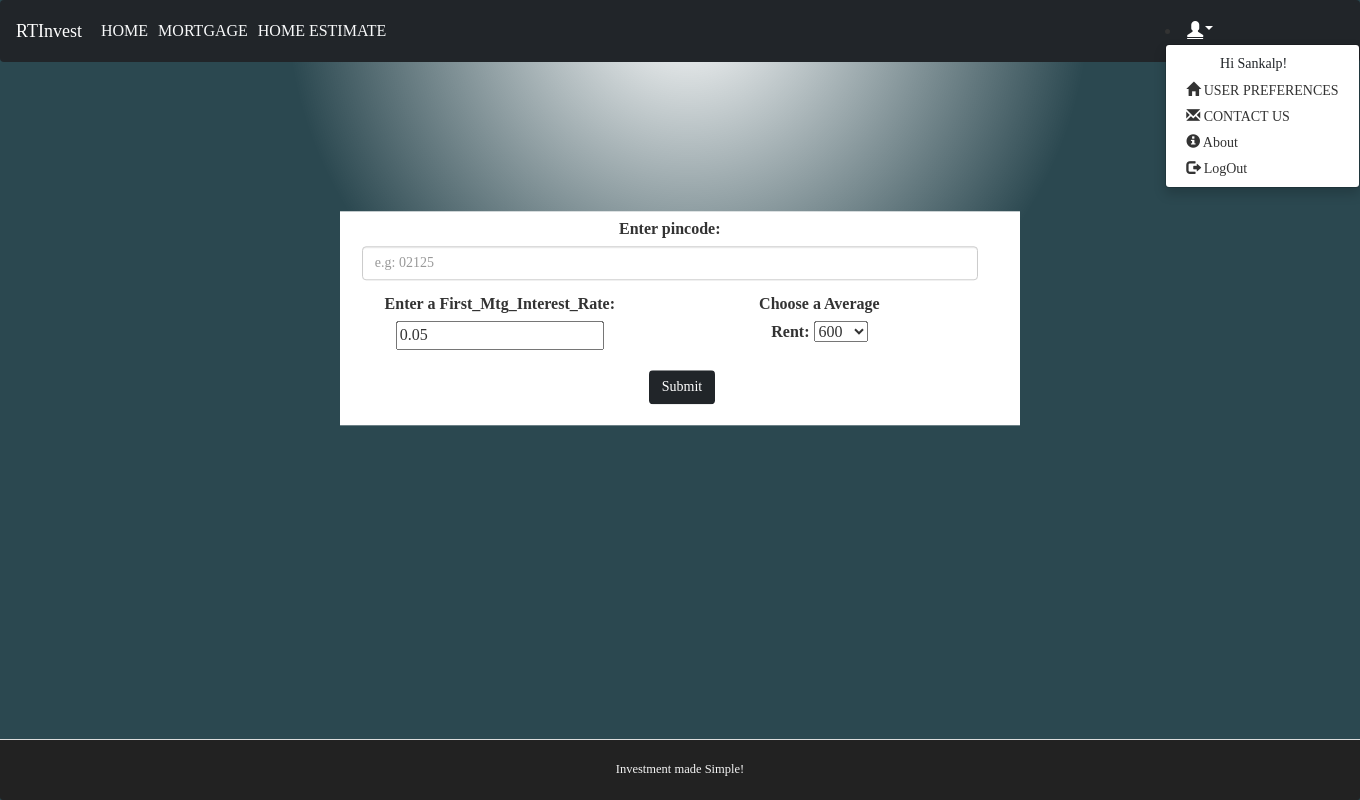
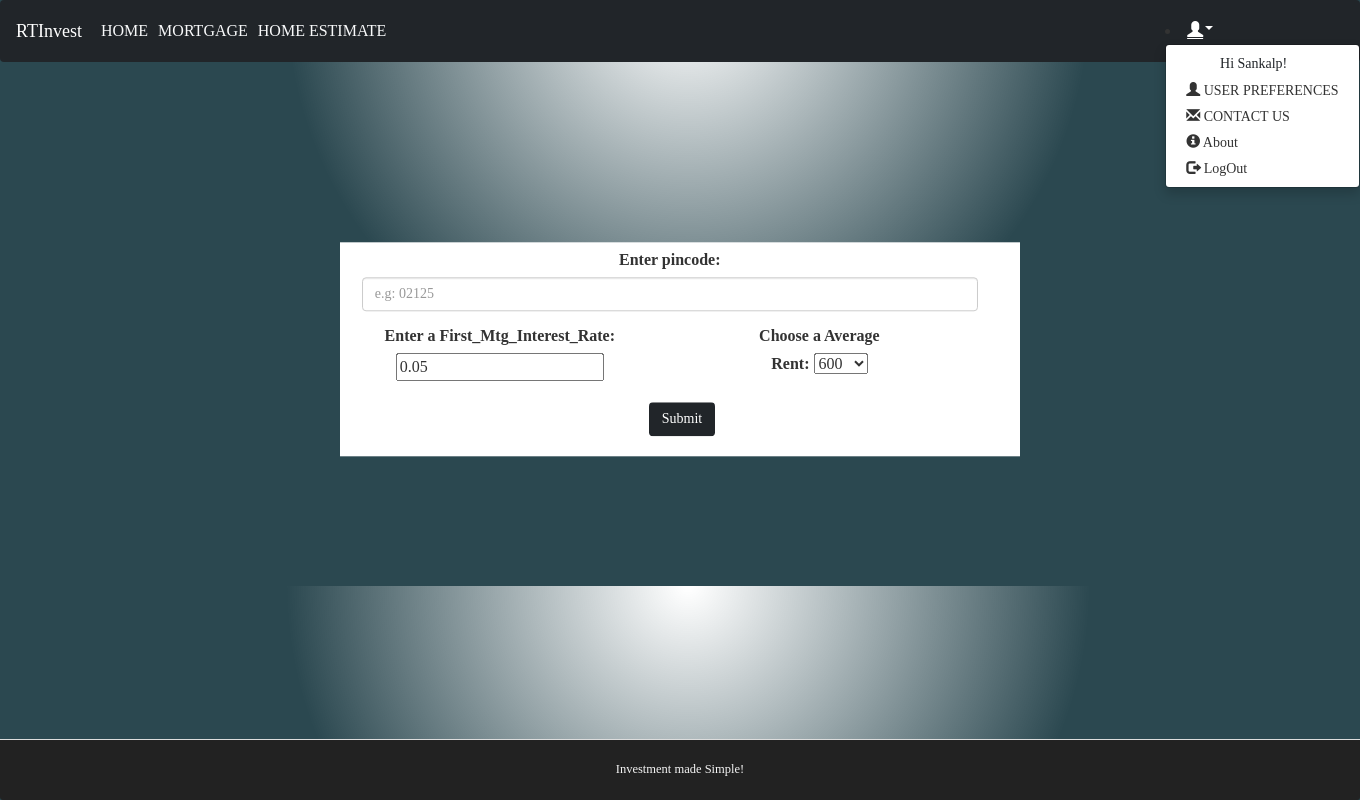
Before and after one commit to Sankalp-Vaish/CS682, a Django app: page /mortgage/ in a window 1360 px wide, after a click that opens the changed part; the page is wider, and only the part inside the window is pictured. Run offline with Django 4.2, Linux system fonts and the light colour scheme; a user stored in the database is signed in; data comes from the database, SQL or seed files in the repository; both versions use the stored data as it was after the commit; some libraries are stand-ins or nearby versions.

Commit message:
structure change

```diff
--- a/app/static/app.js
+++ b/app/static/app.js
@@ -114,88 +114,7 @@ function handleLocationError(browserHasGeolocation, infoWindow, pos) {
 
 window.initMap_cp = initMap_cp;
 
-function initMap() {
-  console.log("118");
-  console.log("1");
-  const latvalues = document.getElementsByClassName("lat-value");
-  const lonvalues = document.getElementsByClassName("lon-value");
-  console.log("2");
-  let coordinates = [];
 
-  for (let i=0; i<latvalues.length; i++) {
-    coordinates.push([latvalues[i].attributes.value.value, lonvalues[i].attributes.value.value]);
-    console.log([latvalues[i].attributes.value.value, lonvalues[i].attributes.value.value]);
-  }
-  console.log(coordinates);
-  const map = new google.maps.Map(document.getElementById("map-home-estimate"), {
-    center: { lat: parseFloat(coordinates[0][0]), lng: parseFloat(coordinates[0][1]) },
-    zoom: 10,
-    mapTypeControl: false,
-  });
-  const input = document.getElementById("pac-input");
-  const options = {
-    fields: ["formatted_address", "geometry", "name"],
-    strictBounds: false,
-    types: ["address"],
-  };
-  console.log("130");
-  const autocomplete = new google.maps.places.Autocomplete(input, options);
-
-  const marker = new google.maps.Marker({
-    map,
-    anchorPoint: new google.maps.Point(0, -29),
-  });
-  console.log("137");
-  for (let i = 0; i < coordinates.length; i++) {
-    const coordinate = coordinates[i];
-    console.log(coordinate);
-    new google.maps.Marker({
-      map,
-      //anchorPoint: new google.maps.Point(0, -29),
-      position: { lat: parseFloat(coordinate[0]), lng: parseFloat(coordinate[1]) },
-      title: i.toString(),
-      label: i.toString(),
-    });
-    map.setZoom(13);
-    //var myLatlng = new google.maps.LatLng(parseFloat(coordinate[0]),parseFloat(coordinate[1]));
-    //marker.setPosition(myLatlng);
-    //marker.setVisible(true);
-    //marker.setMap(map);
-  }
-
-
-
-  autocomplete.addListener("place_changed", () => {
-    marker.setVisible(false);
-
-    const place = autocomplete.getPlace();
-
-    if (!place.geometry || !place.geometry.location) {
-      // User entered the name of a Place that was not suggested and
-      // pressed the Enter key, or the Place Details request failed.
-      window.alert("No details available for input: '" + place.name + "'");
-      return;
-    }
-    console.log("149");
-    // If the place has a geometry, then present it on a map.
-    if (place.geometry.viewport) {
-      map.fitBounds(place.geometry.viewport);
-    } else {
-      map.setCenter(place.geometry.location);
-      map.setZoom(10);
-    }
-
-
-    //marker.setPosition(place.geometry.location);
-    // console.log(place.geometry.location.lat(), place.geometry.location.lng());
-    //marker.setVisible(true);
-    // infowindowContent.children["place-name"].textContent = place.name;
-    // infowindowContent.children["place-address"].textContent = place.formatted_address;
-    // infowindow.open(map, marker);
-    //marker.setMap(map);
-    //initMapHomeEstimate()
-  });
-}
 
 function functionx(){
   console.log("ITs Here");
@@ -205,69 +124,6 @@ function functionx(){
 
 
 
-
-
-// let slideIndex = 1
-// showSlides(slideIndex);
-
-// // Next/previous controls
-// function plusSlides(n) {
-//   showSlides(slideIndex += n);
-// }
-
-// // Thumbnail image controls
-// function currentSlide(n) {
-//   showSlides(slideIndex = n);
-// }
-
-// function showSlides(n) {
-//   let i;
-//   let slides = document.getElementsByClassName("mySlides");
-//   let dots = document.getElementsByClassName("dot");
-//   if (n > slides.length) {slideIndex = 1}
-//   if (n < 1) {slideIndex = slides.length}
-//   for (i = 0; i < slides.length; i++) {
-//     slides[i].style.display = "none";
-//   }
-//   for (i = 0; i < dots.length; i++) {
-//     dots[i].className = dots[i].className.replace(" active", "");
-//   }
-//   slides[slideIndex-1].style.display = "block";
-//   dots[slideIndex-1].className += " active";
-// }
-
-
-$(document).ready(function(){
-  //console.log("in1");
-  $("marquee img").mouseenter(function(){
-    i=this.id;
-    $("#"+String(i)).animate({height: '200px'});
-    console.log("in");
-  });
-});
-
-
-$(document).ready(function(){
-  $("marquee img").mouseleave(function(){
-    i=this.id;
-    $("#"+String(i)).animate({height: '150px'});
-
-  });
-});
-
-
-$(document).ready(function(){
-  $(".result").each(function(i, obj){
-    if ($(obj).text() >0){
-      $(obj).css({"color": "green"})
-    }
-    else{
-      $(obj).css({"color": "red"})
-      $(obj).parent().css({"font-weight": "bold"})
-    }
-  });
-
-});
 
 
 // current location map
--- /dev/null
+++ b/app/static/house_details.js
@@ -0,0 +1,31 @@
+$(document).ready(function(){
+    //console.log("in1");
+    $("marquee img").mouseenter(function(){
+      i=this.id;
+      $("#"+String(i)).animate({height: '200px'});
+      console.log("in");
+    });
+  });
+
+
+  $(document).ready(function(){
+    $("marquee img").mouseleave(function(){
+      i=this.id;
+      $("#"+String(i)).animate({height: '150px'});
+
+    });
+  });
+
+
+  $(document).ready(function(){
+    $(".result").each(function(i, obj){
+      if ($(obj).text() >0){
+        $(obj).css({"color": "green"})
+      }
+      else{
+        $(obj).css({"color": "red"})
+        $(obj).parent().css({"font-weight": "bold"})
+      }
+    });
+
+  });
--- /dev/null
+++ b/app/static/mortgage.js
@@ -0,0 +1,84 @@
+function initMap() {
+    console.log("118");
+    console.log("1");
+    const latvalues = document.getElementsByClassName("lat-value");
+    const lonvalues = document.getElementsByClassName("lon-value");
+    console.log("2");
+    let coordinates = [];
+
+    for (let i=0; i<latvalues.length; i++) {
+      coordinates.push([latvalues[i].attributes.value.value, lonvalues[i].attributes.value.value]);
+      console.log([latvalues[i].attributes.value.value, lonvalues[i].attributes.value.value]);
+    }
+    console.log(coordinates);
+    const map = new google.maps.Map(document.getElementById("map-home-estimate"), {
+      center: { lat: parseFloat(coordinates[0][0]), lng: parseFloat(coordinates[0][1]) },
+      zoom: 10,
+      mapTypeControl: false,
+    });
+    const input = document.getElementById("pac-input");
+    const options = {
+      fields: ["formatted_address", "geometry", "name"],
+      strictBounds: false,
+      types: ["address"],
+    };
+    console.log("130");
+    const autocomplete = new google.maps.places.Autocomplete(input, options);
+
+    const marker = new google.maps.Marker({
+      map,
+      anchorPoint: new google.maps.Point(0, -29),
+    });
+    console.log("137");
+    for (let i = 0; i < coordinates.length; i++) {
+      const coordinate = coordinates[i];
+      console.log(coordinate);
+      new google.maps.Marker({
+        map,
+        //anchorPoint: new google.maps.Point(0, -29),
+        position: { lat: parseFloat(coordinate[0]), lng: parseFloat(coordinate[1]) },
+        title: i.toString(),
+        label: i.toString(),
+      });
+      map.setZoom(13);
+      //var myLatlng = new google.maps.LatLng(parseFloat(coordinate[0]),parseFloat(coordinate[1]));
+      //marker.setPosition(myLatlng);
+      //marker.setVisible(true);
+      //marker.setMap(map);
+    }
+
+
+
+    autocomplete.addListener("place_changed", () => {
+      marker.setVisible(false);
+
+      const place = autocomplete.getPlace();
+
+      if (!place.geometry || !place.geometry.location) {
+        // User entered the name of a Place that was not suggested and
+        // pressed the Enter key, or the Place Details request failed.
+        window.alert("No details available for input: '" + place.name + "'");
+        return;
+      }
+      console.log("149");
+      // If the place has a geometry, then present it on a map.
+      if (place.geometry.viewport) {
+        map.fitBounds(place.geometry.viewport);
+      } else {
+        map.setCenter(place.geometry.location);
+        map.setZoom(10);
+      }
+
+
+      //marker.setPosition(place.geometry.location);
+      // console.log(place.geometry.location.lat(), place.geometry.location.lng());
+      //marker.setVisible(true);
+      // infowindowContent.children["place-name"].textContent = place.name;
+      // infowindowContent.children["place-address"].textContent = place.formatted_address;
+      // infowindow.open(map, marker);
+      //marker.setMap(map);
+      //initMapHomeEstimate()
+    });
+  }
+
+  //window.initMap = initMap;
--- a/app/static/myfirst.css
+++ b/app/static/myfirst.css
@@ -89,7 +89,7 @@
 .gradient-background {
   /*background: linear-gradient(60deg, rgba(1 127 164), rgba(241, 240, 221, 0));*/
   background: radial-gradient(401px at 50.6% -0.3%, rgba(255, 255, 255, 0.31) 1.2%, rgb(43 72 80) 100.2%);
-  height: 100vh;
+  height: 100%;
   width: 100vw;
 }
 .user_card {
@@ -163,7 +163,7 @@
   width: 100%;
   top: 0;
   /* flex: 0 0 50px; */
-  margin-bottom: -4%;
+  margin-bottom: 5%;
 }
 
 
@@ -177,8 +177,12 @@ body {
   font-size: 16px;
   display: flex;
   flex-direction: column;
-  min-height: 100vh;
+  min-height: 100%;
   overflow-x: hidden;
+  margin: 0;
+  background-repeat: no-repeat;
+  background-attachment: fixed;
+
 }
 
 #form-title{
@@ -344,48 +318,7 @@ body {
 
 * {box-sizing:border-box}
 
-/* Slideshow container */
-.slideshow-container {
-  /* max-width: 1000px; */
-  position: relative;
-  margin: auto;
-}
 
-/* Hide the images by default */
-.mySlides {
-  display: none;
-}
-
-/* Next & previous buttons */
-.prev, .next {
-  cursor: pointer;
-  position: absolute;
-  top: 50%;
-  width: auto;
-  margin-top: -22px;
-  padding: 16px;
-  color: white;
-  font-weight: bold;
-  font-size: 18px;
-  transition: 0.6s ease;
-  border-radius: 0 3px 3px 0;
-  user-select: none;
-}
-
-/* Position the "next button" to the right */
-.next {
-  right: 635px;
-  border-radius: 3px 0 0 3px;
-}
-
-/* On hover, add a black background color with a little bit see-through */
-.prev:hover, .next:hover {
-  background-color: rgba(0,0,0,0.8);
-}
-
-.active, .dot:hover {
-  background-color: #717171;
-}
 
 .main_b {
 
--- a/app/templates/mortgage.html
+++ b/app/templates/mortgage.html
@@ -76,7 +76,7 @@
           <div class="d-flex justify-content-center h-100">
             <div id="pac-container" class="searchbar" style="position: absolute; top:2%;">
                 <input class="search_input" name="address" id="pac-input" type="text" placeholder="Enter a location" />
-                <a href="" class="search_icon"><i class="fas fa-search" style='font-size:18px;color:rgb(255, 255, 255)'></i></a>
+                <a class="search_icon"><i class="fas fa-search" style='font-size:18px;color:rgb(255, 255, 255)'></i></a>
             </div>
           </div>
         </div>
--- a/app/templates/test3.html
+++ b/app/templates/test3.html
@@ -128,7 +128,7 @@
           <div class="d-flex justify-content-center h-100">
             <div id="pac-container" class="searchbar" style="position: absolute; top:2%;">
                 <input class="search_input" name="address" id="pac-input" type="text" placeholder="Enter a location" />
-                <a href="#" class="search_icon"><i class="fas fa-search" style='font-size:18px;color:rgb(255, 255, 255)'></i></a>
+                <a class="search_icon"><i class="fas fa-search" style='font-size:18px;color:rgb(255, 255, 255)'></i></a>
             </div>
           </div>
         </div>
--- a/templates/master.html
+++ b/templates/master.html
@@ -16,8 +16,10 @@
       <script src="https://maxcdn.bootstrapcdn.com/bootstrap/3.4.1/js/bootstrap.min.js"></script>
 </head>
 
+{% block styles %}
+<link rel="stylesheet" href="{% static 'myfirst.css' %}">
+{% endblock %}
 
-<link rel="stylesheet" href="{% static 'myfirst.css' %}">
 <body class="gradient-background" onload="test();initMap();">
 
 <header class="header">
@@ -49,7 +51,7 @@
               </p></li>
             <li>
               <a href="/prefrence">
-                <span class="glyphicon glyphicon-home"></span> USER PREFERENCES</a>
+                <span class="glyphicon glyphicon-user"></span> USER PREFERENCES</a>
             </li>
             <li>
               <a href="/help">
@@ -98,4 +100,6 @@
 
 </body>
 <script src="{% static 'app.js' %}"></script>
+<script src="{% static 'mortgage.js' %}"></script>
+<script src="{% static 'house_details.js' %}"></script>
 </html>
```
Also changed, not shown: other parts of app/static/myfirst.css (+1 -50 lines), app/static/house_details.css (added, +52 -0 lines), app/templates/house_details.html (+5 -16 lines), db.sqlite3.
